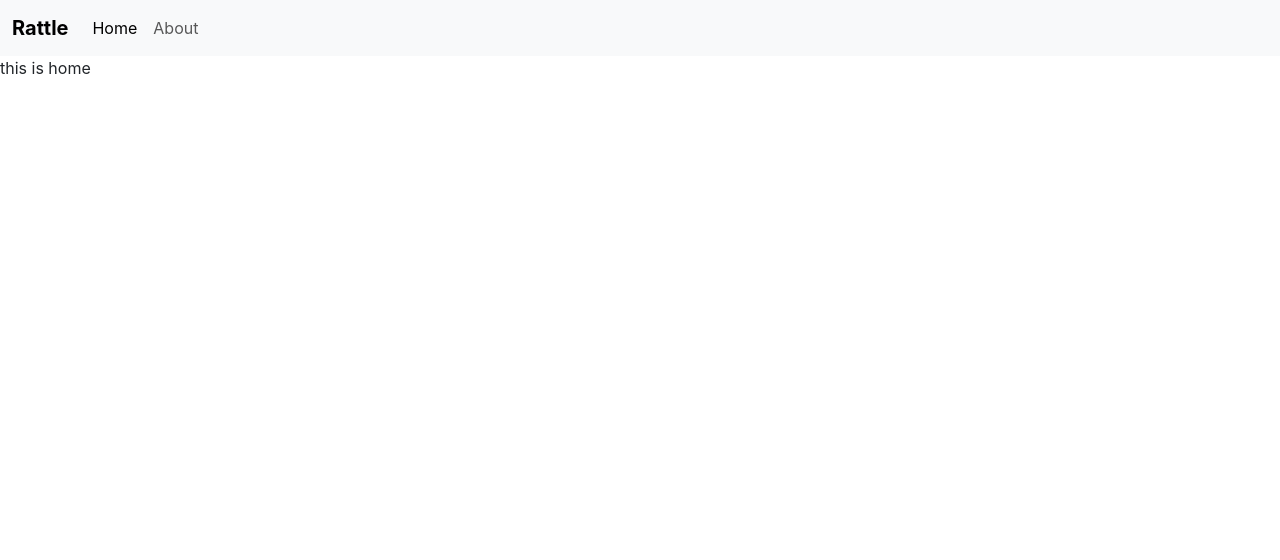
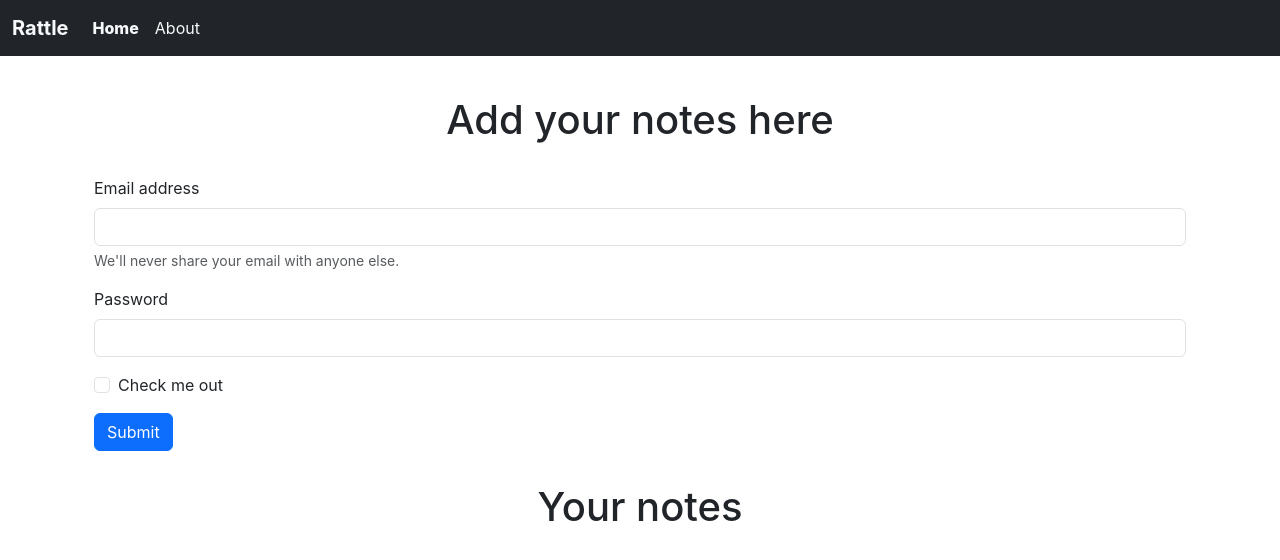
Before and after one commit to Ari122003/Rattle-codebase, a React (Create React App) app: page /#/ in a window 1280 px wide. Shown: the top 560 px of the page. Built offline with nearby package versions, Linux system fonts and the light colour scheme.

Commit message:
UseLocation hook

```diff
--- a/src/App.js
+++ b/src/App.js
@@ -1,6 +1,6 @@
 import "./App.css";
 import Navbar from "./Components/Navbar";
-import { HashRouter, Routes, Route } from "react-router-dom";
+import { Routes, Route } from "react-router-dom";
 import Home from "./Components/Home";
 import About from "./Components/About";
 
@@ -8,11 +8,12 @@ function App() {
 	return (
 		<>
 			<Navbar />
-
-			<Routes>
-				<Route exact path="/" element={<Home />} />
-				<Route exact path="/about" element={<About />} />
-			</Routes>
+			<div className="container">
+				<Routes>
+					<Route exact path="/" element={<Home />} />
+					<Route exact path="/about" element={<About />} />
+				</Routes>
+			</div>
 		</>
 	);
 }
--- a/src/Components/About.js
+++ b/src/Components/About.js
@@ -2,16 +2,14 @@ import React, { useContext, useEffect } from "react";
 import { context } from "../Context/Notes/Notecontext";
 
 export default function About() {
-	const details = useContext(context);
 
-	useEffect(() => {
-		details.update();
-	}, []);
+
+
 
 	return (
 		<div>
 
-			{details.state.name} and {details.state.dept}
+			This is about page
 		</div>
 	);
 }
--- a/src/Components/Home.js
+++ b/src/Components/Home.js
@@ -1,7 +1,53 @@
-import React from 'react'
+import React from "react";
 
 export default function Home() {
-  return (
-    <div>this is home</div>
-  )
+	return (
+		<>
+			<h1 className="tw-text-center h1 tw-mt-10">Add your notes here</h1>
+
+			<div className="container">
+				<form className="tw-mt-8 ">
+					<div className="mb-3">
+						<label htmlFor="exampleInputEmail1" className="form-label">
+							Email address
+						</label>
+						<input
+							type="email"
+							className="form-control"
+							id="exampleInputEmail1"
+							aria-describedby="emailHelp"
+						/>
+						<div id="emailHelp" className="form-text">
+							We'll never share your email with anyone else.
+						</div>
+					</div>
+					<div className="mb-3">
+						<label htmlFor="exampleInputPassword1" className="form-label">
+							Password
+						</label>
+						<input
+							type="password"
+							className="form-control"
+							id="exampleInputPassword1"
+						/>
+					</div>
+					<div className="mb-3 form-check">
+						<input
+							type="checkbox"
+							className="form-check-input"
+							id="exampleCheck1"
+						/>
+						<label className="form-check-label" htmlFor="exampleCheck1">
+							Check me out
+						</label>
+					</div>
+					<button type="submit" className="btn btn-primary">
+						Submit
+					</button>
+				</form>
+			</div>
+
+			<h1 className="tw-mt-8 h1 tw-text-center">Your notes</h1>
+		</>
+	);
 }
--- a/src/Components/Navbar.js
+++ b/src/Components/Navbar.js
@@ -1,14 +1,22 @@
-import React from "react";
+import React, { useEffect } from "react";
 import { Link } from "react-router-dom";
+import { useLocation } from "react-router-dom";
 
 export default function Navbar() {
+
+	let location = useLocation();
+
+	useEffect(() => {
+
+	}, [location]);
+
 	return (
 		<>
-			<nav className="navbar navbar-expand-lg bg-body-tertiary">
+			<nav className="navbar navbar-expand-lg bg-dark">
 				<div className="container-fluid">
-					<a className="navbar-brand tw-font-bold">Rattle</a>
+					<ul><li className="navbar-brand  tw-font-bold text-light">Rattle</li></ul>
 					<button
-						className="navbar-toggler"
+						className="navbar-toggler bg-light"
 						type="button"
 						data-bs-toggle="collapse"
 						data-bs-target="#navbarNav"
@@ -20,12 +28,15 @@ export default function Navbar() {
 					<div className="collapse navbar-collapse" id="navbarNav">
 						<ul className="navbar-nav">
 							<li className="nav-item">
-								<Link className="nav-link active" aria-current="page" to="/">
+								<Link
+									className={`nav-link ${location.pathname==="/"?"tw-font-extrabold":""}  text-light`}
+									aria-current="page"
+									to="/">
 									Home
 								</Link>
 							</li>
 							<li className="nav-item">
-								<Link className="nav-link" to="/about">
+								<Link className={`nav-link ${location.pathname==="/about"?"tw-font-extrabold":""} text-light`} to="/about">
 									About
 								</Link>
 							</li>
--- a/src/Context/Notes/notecontext.js
+++ b/src/Context/Notes/notecontext.js
@@ -1,29 +1,9 @@
-import React, { useState } from "react";
+import React from "react";
 
 export const context = React.createContext();
 
 function Notecontext(props) {
-	const details = {
-		name: "Aritra",
-		dept: "ECE",
-	};
-
- const[state,setstate]=useState(details)
-
- const update=()=>{
-    setTimeout(()=>{
-        setstate({name:"Aritra Adhikray",dept:"CSE"})
-    },3000)
- }
-
-
-
-
-
-
-
-
-	return <context.Provider value={{state , update}}>{props.children}</context.Provider>;
+	return <context.Provider value={{}}>{props.children}</context.Provider>;
 }
 
 export default Notecontext;
```
